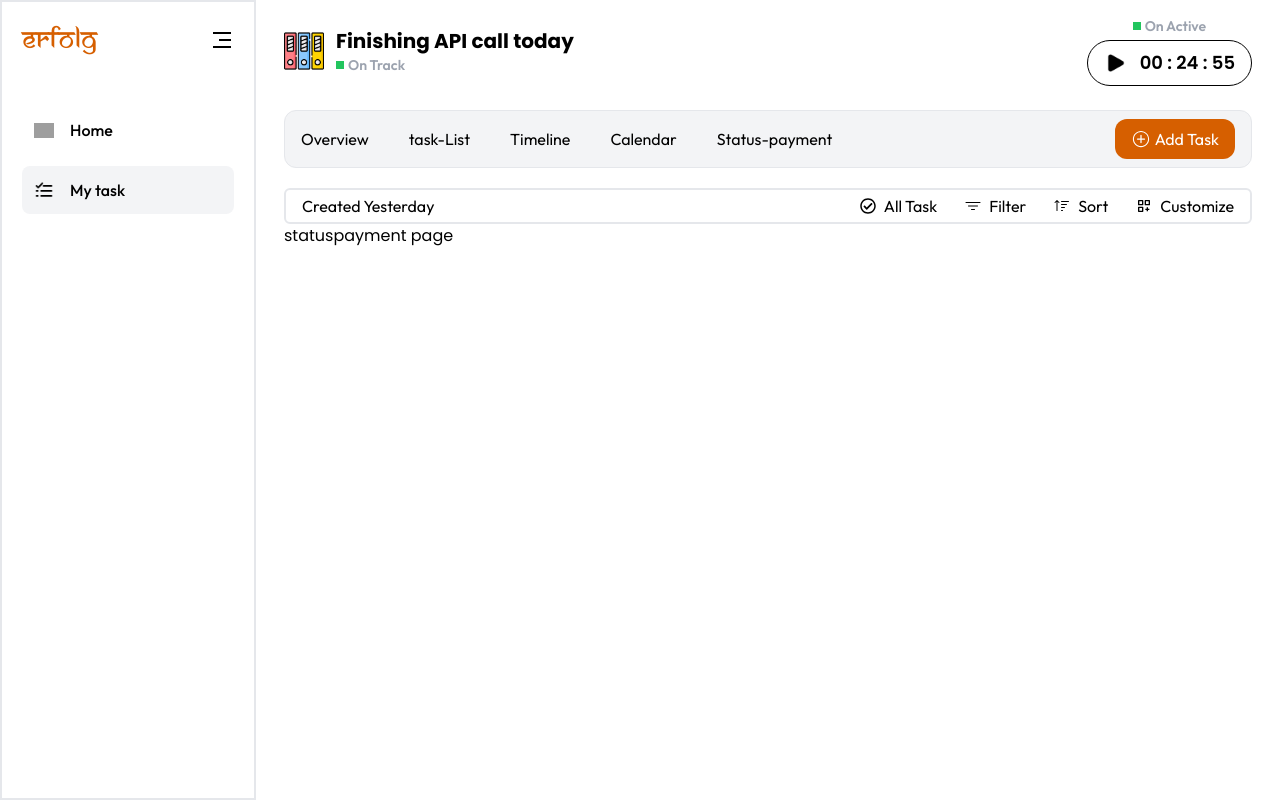
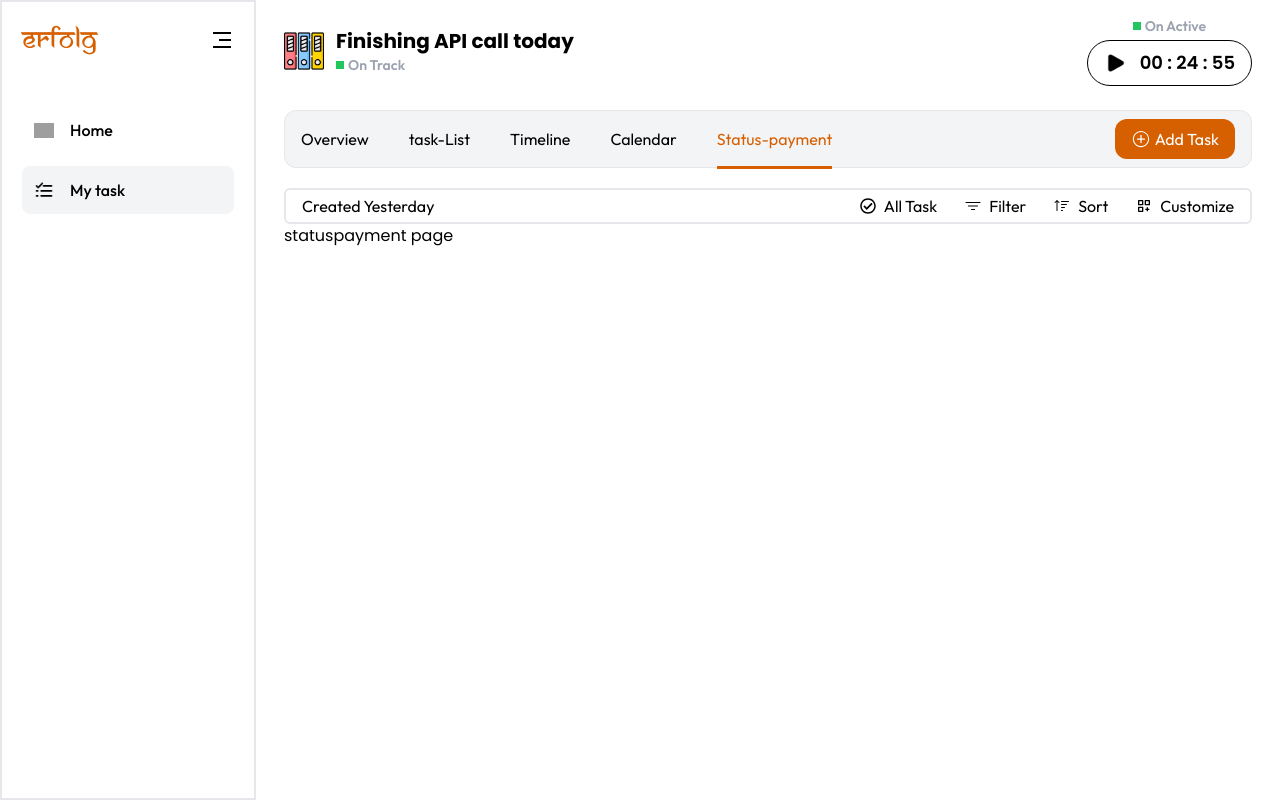
Before and after one commit to Yuneshdangol99/Mytodo, a React (Vite) app: page /mytask/status-payment in a window 1280 px wide. Built offline with nearby package versions, Linux system fonts and the light colour scheme; grey boxes are pictures that could not be loaded; a web font is replaced by a local one.

Commit message:
changes on nested page

```diff
--- a/src/App.jsx
+++ b/src/App.jsx
@@ -22,10 +22,10 @@ function App() {
 
         {/* Mytask Page with Nested Routes */}
         <Route path="mytask" element={<Mytask />}>
+          <Route path="task-list" element={<TaskList />} />
           <Route path="overview" element={<Overview />} />
           <Route path="calendar" element={<Calendar />} />
           <Route path="status-payment" element={<StatusPayment />} />
-          <Route path="task-list" element={<TaskList />} />
           <Route path="timeline" element={<Timeline />} />
         </Route>
       </Route>
--- a/src/component/HeroContainer/Addtask/TaskContent.jsx
+++ b/src/component/HeroContainer/Addtask/TaskContent.jsx
@@ -15,7 +15,16 @@ function TaskContent() {
       <ul className="flex gap-10 cursor-pointer">
         {taskContent.map((_i, index) => (
           <li key={index}>
-            <NavLink to={_i.path}>{_i.name}</NavLink>
+            <NavLink
+              to={_i.path}
+              style={({ isActive }) => ({
+                color: isActive ? "#D65F00" : "black", // Set primary color when active
+                borderBottom: isActive ? "3px solid #D65F00" : "none", // Bottom border for active link
+                paddingBottom: "17px", // Optional: Add space between text and border
+              })}
+            >
+              {_i.name}
+            </NavLink>
           </li>
         ))}
       </ul>
--- a/src/component/HeroContainer/TaskandGraph/TaskandGraph.jsx
+++ b/src/component/HeroContainer/TaskandGraph/TaskandGraph.jsx
@@ -1,5 +1,6 @@
 import React from "react";
 import { Outlet } from "react-router-dom";
+import TaskList from "../../../pages/ChildPages/TaskList";
 
 function TaskandGraph() {
   return (
--- a/src/layout/RootLayout.jsx
+++ b/src/layout/RootLayout.jsx
@@ -1,7 +1,6 @@
 import React from "react";
 import Sidebar from "../component/Sidebar/Sidebar";
 import { Outlet } from "react-router-dom";
-import HeroContainer from "../component/HeroContainer/HeroContainer";
 
 function RootLayout() {
   return (
--- a/src/pages/ChildPages/TaskList.jsx
+++ b/src/pages/ChildPages/TaskList.jsx
@@ -1,5 +1,4 @@
 import React from "react";
-import TaskandGraph from "../../component/HeroContainer/TaskandGraph/TaskandGraph";
 
 function TaskList() {
   return (
```
